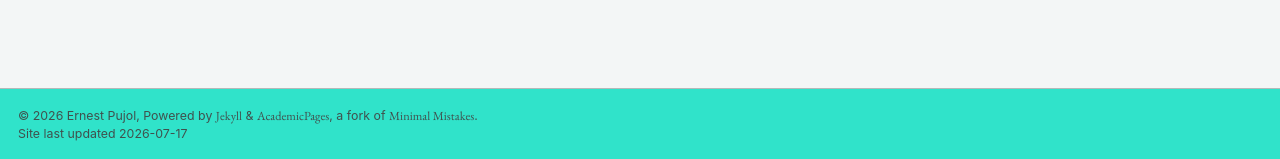
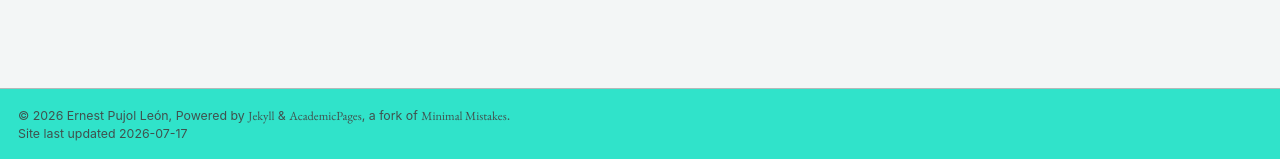
Before and after one commit to epujol90/epujol90.github.io, a Jekyll site: the page built from _pages/talkmap.html, in a window 1280 px wide and 1067 px high. Shown: the part 905-1064 px from the top of the window. Built offline with Jekyll 4.4.1, drawn with Linux system fonts in a browser that asks for light colours; nearby versions of some CDN libraries; some web fonts are replaced; a script bundle is joined from its source files by our own code; library files that are not in the unit come from our copies.

Commit message:
Update _config.yml

```diff
--- a/_config.yml
+++ b/_config.yml
@@ -11,7 +11,7 @@ locale                   : "en-US"
 site_theme               : "mint" # The available themes options are "default", "air", "sunrise", "mint", "dirt" and "contrast"
 title                    : "Ernest Pujol León"
 title_separator          : "-"
-name                     : &name "Ernest Pujol"
+name                     : &name "Ernest Pujol León"
 description              : &description "Ernest Pujol's academic portfolio"   # Update this with a general description of your site, this is the default if not overridden by a page
 url                      : https://www.ernestpujol.com # The base hostname & protocol for your site e.g. "https://[your GitHub username].github.io",
                                                            # or if you already have some other page hosted on Github then use "https://[your GitHub username].github.io/[Your Repo Name]"
```
